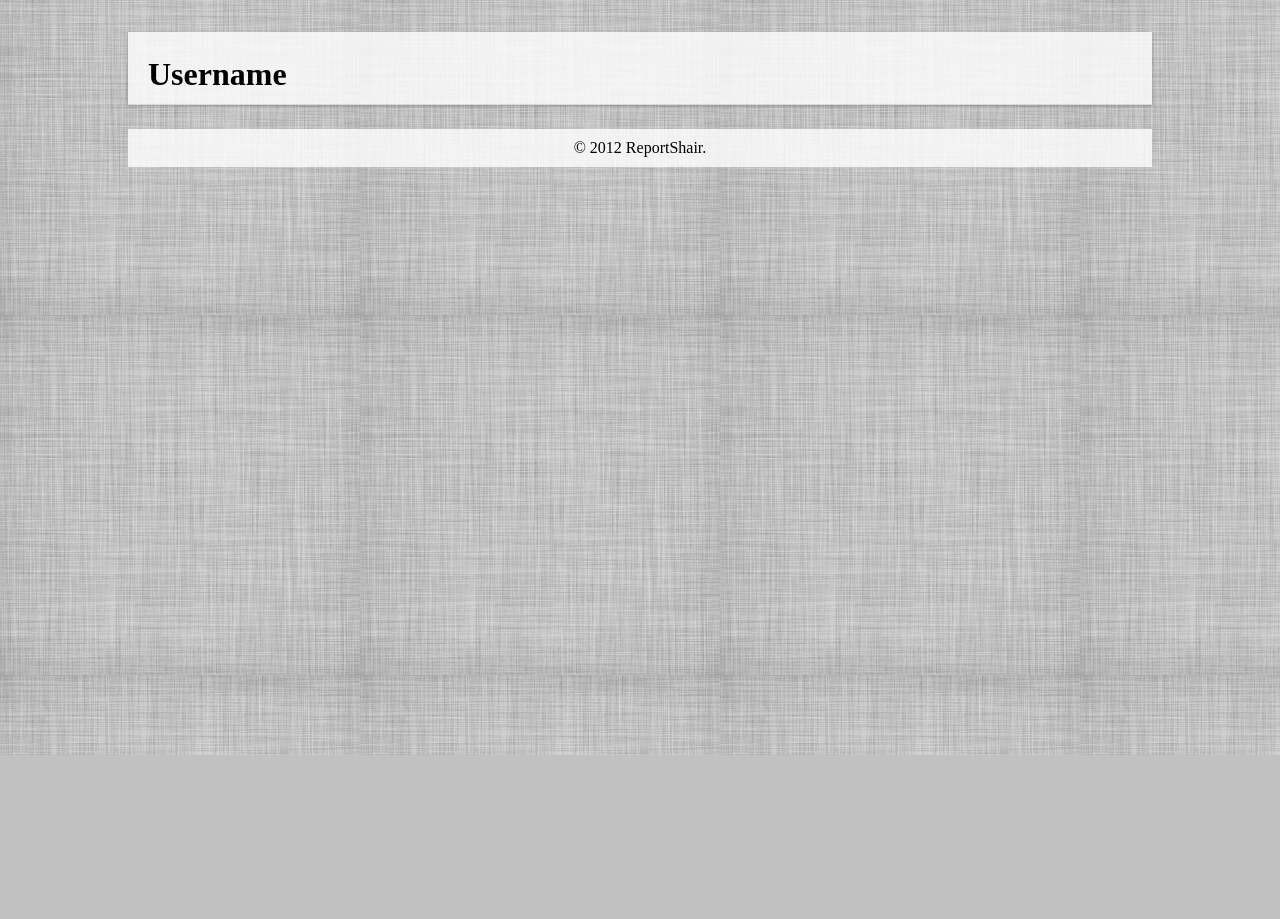
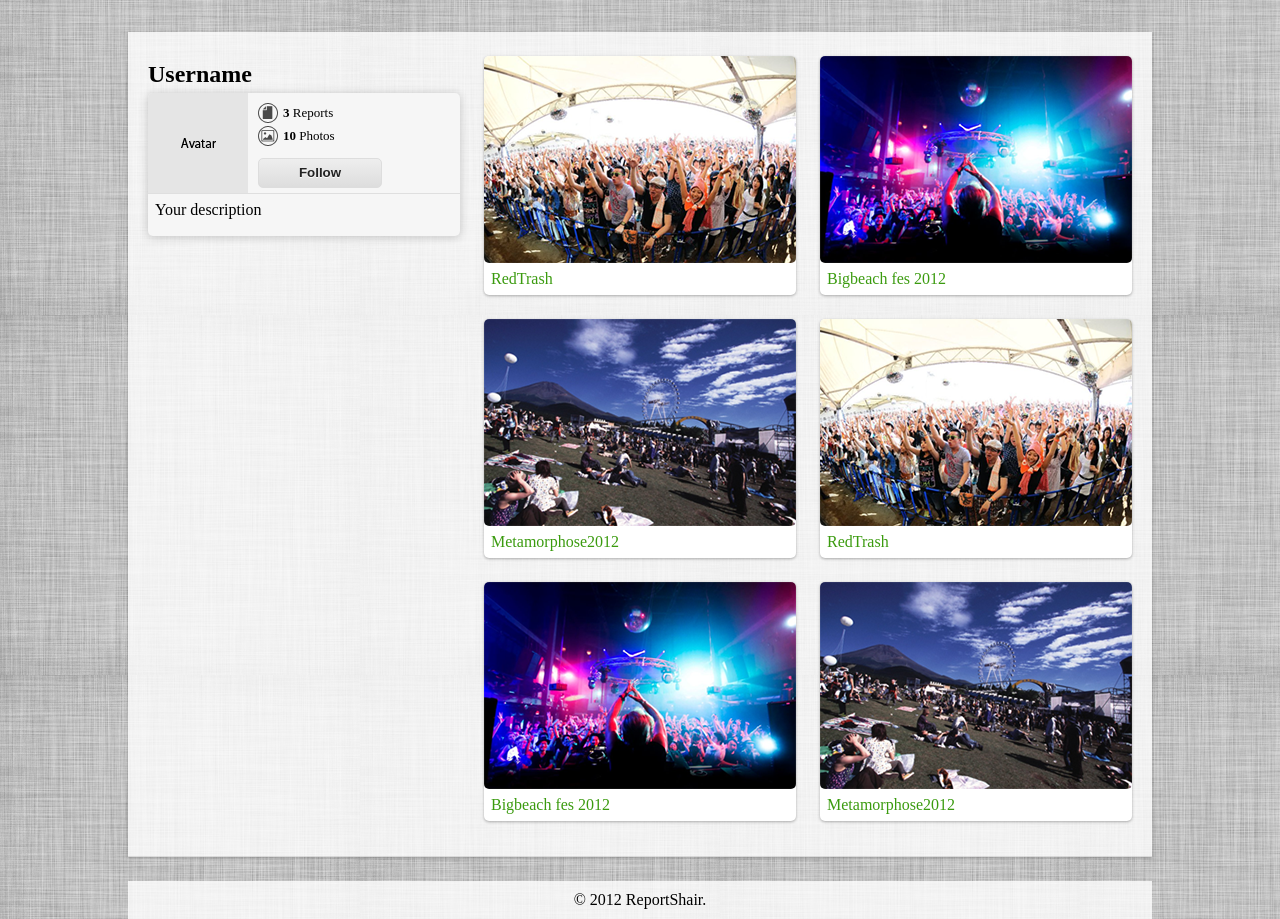
Before and after one commit to shinichirokinjo/ReportShair, a PHP site: page /users/detail.html in a window 1280 px wide. Shown: the part 45-964 px from the top of the page. Before the commit the page ends 800 px from the top, so only its background shows below. Run offline with PHP 8.4, Linux system fonts and the light colour scheme; some libraries are stand-ins or nearby versions.

Commit message:
Improved user detail page

```diff
--- a/js/app.js
+++ b/js/app.js
@@ -168,10 +168,6 @@
     $elements: null,
     $loading: null,
 
-    settings: {
-      loadingImage: ''
-    },
-
     open: function(blob, type, options) {
       var overlay = this;
       overlay.busy = true;
@@ -226,6 +222,10 @@
       this.attachResizeHandler();
 
       this.$bg = $('<div>').attr('id', 'overlay-bg').appendTo($container);
+      this.$bg.click(function() {
+        overlay.close.call(overlay);
+      });
+
       this.$popup = $('<div>').attr('id', 'overlay-popup').hide().appendTo($container);
 
       this.$content = $('<div>').addClass('overlay-content').appendTo(this.$popup);
@@ -251,6 +251,14 @@
       this.$bg = null;
       this.$popup = null;
       this.$content = null;
+      this.$close = null;
+      this.$elements = null;
+      this.$loading = null;
+
+      this.closeCallback = null;
+
+      $(document).unbind('.overlay');
+      $(window).unbind('.overlay');
 
       $('#overlay').remove();
     },
@@ -299,16 +307,8 @@
     },
     attachKeydownHandler: function() {
       function keydownHandler(event) {
-        switch (event.keyCode) {
-          case 27:
-            // Esc
-            this.close(); break;
-          case 37:
-            // Left
-            this.previous(); break;
-          case 39:
-            // Right
-            this.next(); break;
+        if (event.keyCode == 27) {
+          this.close();
         }
       }
 
--- a/scss/screen.scss
+++ b/scss/screen.scss
@@ -18,6 +18,8 @@
 
 @import 'screen/content';
 
+@import 'screen/form';
+
 @import 'screen/navbar';
 
 @import 'screen/button';
--- a/scss/screen/_content.scss
+++ b/scss/screen/_content.scss
@@ -199,6 +199,7 @@
       }
     }
   }
+}
 .info {
   float: right;
   padding: 10px;
@@ -213,6 +214,7 @@
        -moz-border-radius: 5px;
             border-radius: 5px;
     z-index: 5;
+    @include clearfix();
     .avatar {
       float: left;
       width: 100px;
@@ -290,6 +292,20 @@
         color: #222;
       }
     }
+    .profile {
+      clear: both;
+      padding: 7px;
+      -webkit-border-bottom-left-radius: 5px;
+         -moz-border-bottom-left-radius: 5px;
+              border-bottom-left-radius: 5px;
+      -webkit-border-bottom-right-radius: 5px;
+         -moz-border-bottom-right-radius: 5px;
+              border-bottom-right-radius: 5px;
+      border-top: solid 1px #DFDFDF;
+      p {
+        margin-bottom: 10px;
+      }
+    }
   }
   .memo {
     position: relative;
@@ -333,4 +349,17 @@
     }
   }
 }
+.widgetHead {
+  padding: .3em 0;
 }
+.widgetBody {
+  .info {
+    padding: 0;
+    width: 312px;
+    .card {
+      .meta {
+        width: 192px;
+      }
+    }
+  }
+}
--- a/scss/screen/_overlay.scss
+++ b/scss/screen/_overlay.scss
@@ -40,5 +40,6 @@
   }
 }
 .overlay-content {
+  overflow: auto;
   padding: 20px;
 }
--- a/users/detail.html
+++ b/users/detail.html
@@ -23,12 +23,96 @@
 </header>
 <div class="container">
   <div class="wrap inner">
-    <div class="content col grid-24">
-      <div class="contentHead">
-        <h1>Username</h1>
+    <aside class="sidebar col grid-8">
+      <div class="widget">
+        <div class="widgetHead">
+          <h1>Username</h1>
+        </div>
+        <div class="widgetBody">
+          <div class="info">
+            <div class="card">
+              <div class="avatar"><a href="../users/detail.html">
+                <img src="../img/avatar.png" width="100px" height="100px" />
+              </a></div>
+              <div class="meta">
+                <ul>
+                  <li class="report"><strong>3</strong> Reports</li>
+                  <li class="photo"><strong>10</strong> Photos</li>
+                </ul>
+                <button class="followBtn">Follow</button>
+              </div>
+              <div class="profile">
+                <p>Your description</p>
+              </div>
+            </div>
+          </div>
+        </div>
       </div>
+    </aside>
+    <div class="content col grid-16">
       <div class="contentBody">
-        <section></section>
+        <section class="row">
+          <article class="col grid-8">
+            <div class="box">
+              <div class="image">
+                <a href="../reports/detail.html"><img src="../img/report-1.png" width="312px" height="207px" /></a>
+              </div>
+              <div class="meta">
+                <a href="../reports/detail.html">RedTrash</a>
+              </div>
+            </div>
+          </article>
+          <article class="col grid-8">
+            <div class="box">
+              <div class="image">
+                <a href="../reports/detail.html"><img src="../img/report-2.png" width="312px" height="207px" /></a>
+              </div>
+              <div class="meta">
+                <a href="../reports/detail.html">Bigbeach fes 2012</a>
+              </div>
+            </div>
+          </article>
+          <article class="col grid-8">
+            <div class="box">
+              <div class="image">
+                <a href="../reports/detail.html"><img src="../img/report-3.png" width="312px" height="207px" /></a>
+              </div>
+              <div class="meta">
+                <a href="../reports/detail.html">Metamorphose2012</a>
+              </div>
+            </div>
+          </article>
+          <article class="col grid-8">
+            <div class="box">
+              <div class="image">
+                <a href="../reports/detail.html"><img src="../img/report-1.png" width="312px" height="207px" /></a>
+              </div>
+              <div class="meta">
+                <a href="../reports/detail.html">RedTrash</a>
+              </div>
+            </div>
+          </article>
+          <article class="col grid-8">
+            <div class="box">
+              <div class="image">
+                <a href="../reports/detail.html"><img src="../img/report-2.png" width="312px" height="207px" /></a>
+              </div>
+              <div class="meta">
+                <a href="../reports/detail.html">Bigbeach fes 2012</a>
+              </div>
+            </div>
+          </article>
+          <article class="col grid-8">
+            <div class="box">
+              <div class="image">
+                <a href="../reports/detail.html"><img src="../img/report-3.png" width="312px" height="207px" /></a>
+              </div>
+              <div class="meta">
+                <a href="../reports/detail.html">Metamorphose2012</a>
+              </div>
+            </div>
+          </article>
+        </section>
       </div>
     </div>
   </div>
```
Also changed, not shown: reports/detail.html (+101 -4 lines), css/screen.css, scss/screen/_form.scss (added). Lines whose indentation alone changed are shown as unchanged.
